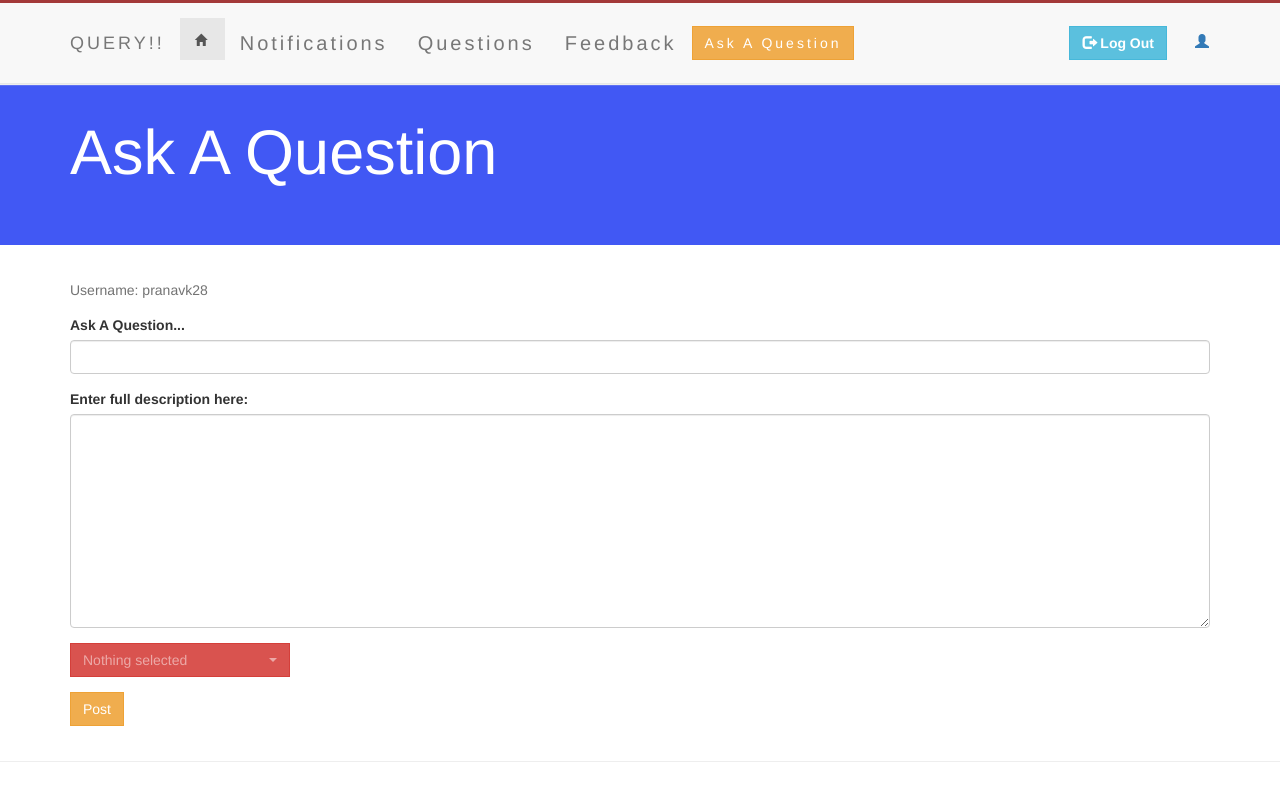
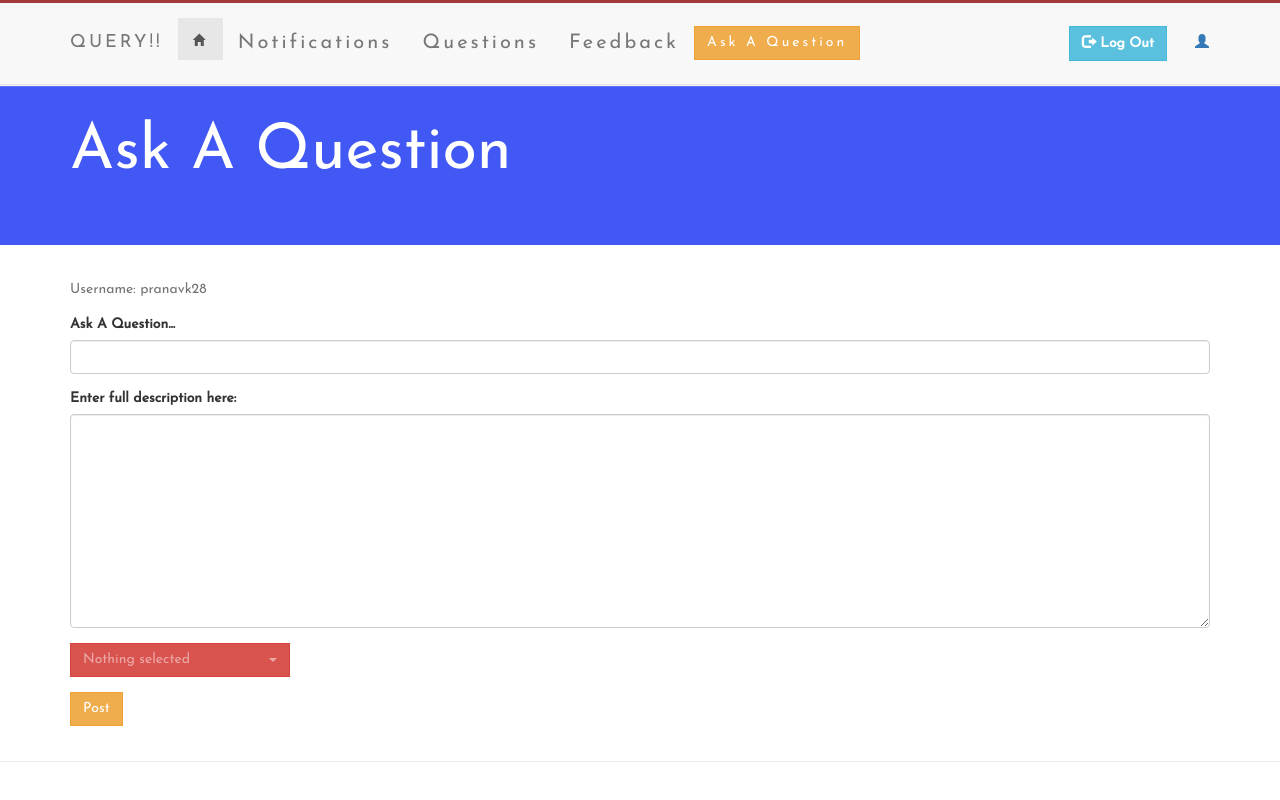
Before and after one commit to Alexblack8/query, a PHP site: page /webproject/ask_question.php in a window 1280 px wide. Run offline with PHP 8.4, Linux system fonts and the light colour scheme; a user stored in the database is signed in; data comes from the database, SQL or seed files in the repository; some libraries are stand-ins or nearby versions.

Commit message:
add style to ask_question.php

```diff
--- a/ask_question.css
+++ b/ask_question.css
@@ -1 +1,7 @@
 .jumbotron{padding-top:30px;padding-bottom:30px;margin-bottom:30px;/*color:inherit;*/background-color:#4158f4}.jumbotron .h1,.jumbotron h1{color:#fff}.jumbotron p{margin-bottom:15px;font-size:21px;font-weight:200}.jumbotron>hr{border-top-color:#d5d5d5}.container .jumbotron,.container-fluid .jumbotron{padding-right:15px;padding-left:15px;border-radius:6px}.jumbotron .container{max-width:100%}@media screen and (min-width:768px){.jumbotron{padding-top:48px;padding-bottom:48px}.container .jumbotron,.container-fluid .jumbotron{padding-right:60px;padding-left:60px}.jumbotron .h1,.jumbotron h1{font-size:63px}
+
+
+* {
+	font-family: 'Josefin Sans', sans-serif;
+	/*border: 1px solid blue;*/
+}
--- a/ask_question.php
+++ b/ask_question.php
@@ -17,6 +17,7 @@ include 'connectuser.php';
         <script src = "js/bootstrap.min.js"></script>
         <script src="https://cdnjs.cloudflare.com/ajax/libs/bootstrap-select/1.7.5/js/bootstrap-select.min.js"></script>
     <script type="text/javascript" src="ask_question.js"></script>
+    <link href="https://fonts.googleapis.com/css?family=Josefin+Sans" rel="stylesheet">
     <style>
       html {
         margin-top: 50px;
```
